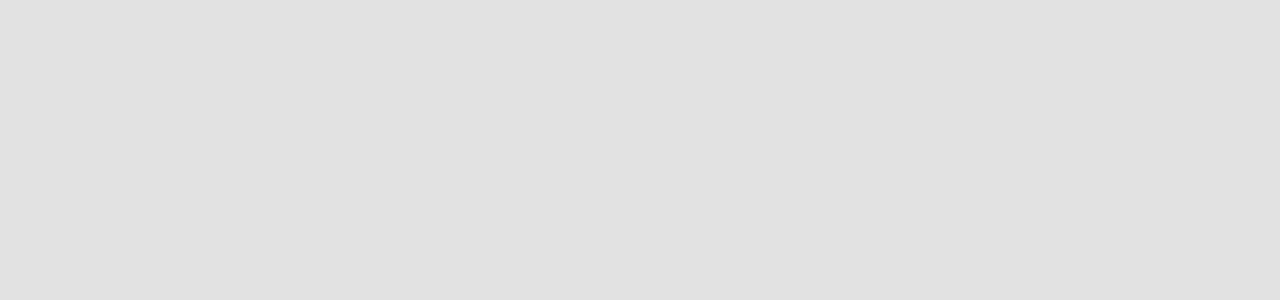
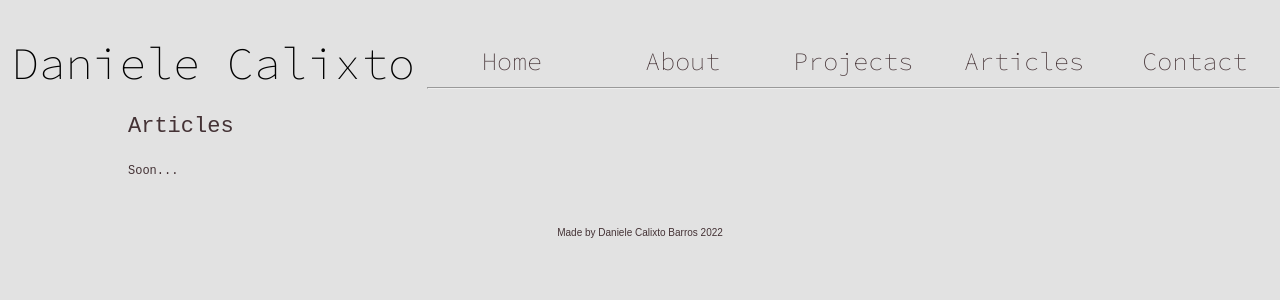
Before and after one commit to danielecalixto/daniele-calixto-website, a React (Create React App) app: page /articles in a window 1280 px wide. Shown: the top 300 px of the page. Built offline with nearby package versions, Linux system fonts and the light colour scheme.

Commit message:
feat: include Articles route

```diff
--- a/src/routes/index.jsx
+++ b/src/routes/index.jsx
@@ -4,6 +4,7 @@ import Home from "../pages/Home"
 import Contact from "../pages/Contact"
 import About from "../pages/About"
 import Projects from "../pages/Projects"
+import Articles from "../pages/Articles"
 
 const Routes = () => {
   return (
@@ -20,6 +21,9 @@ const Routes = () => {
       <Route exact path="/contact">
         <Contact />
       </Route>
+      <Route exact path="/articles">
+        <Articles />
+      </Route>
     </Switch>
   )
 }
```
